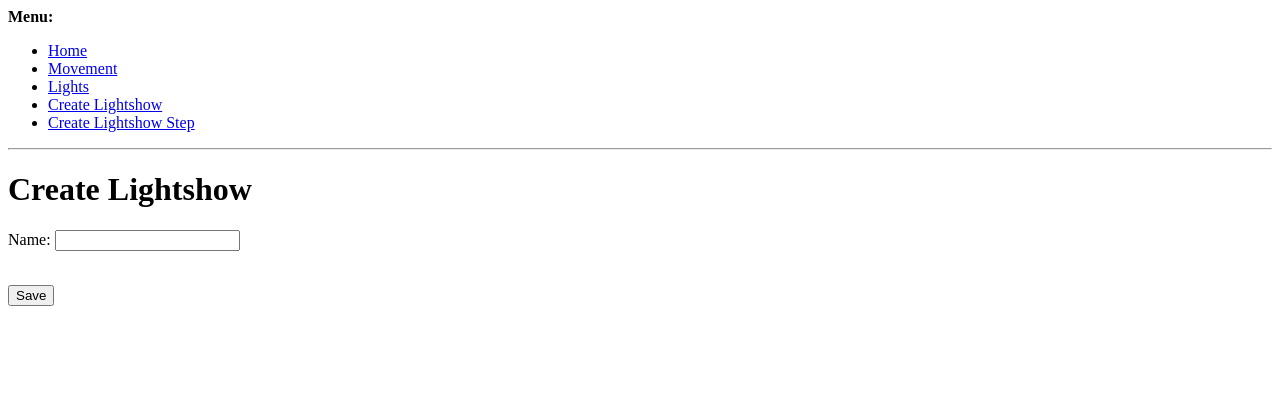
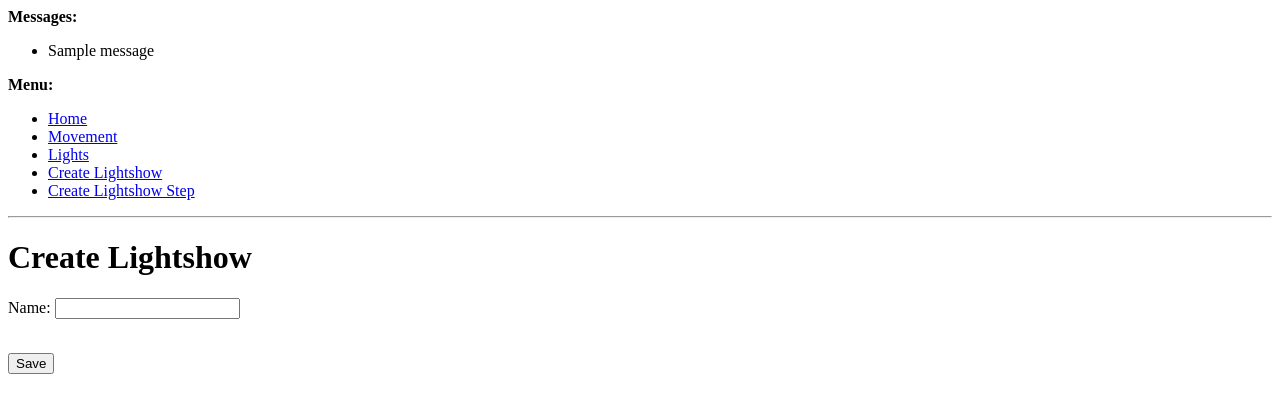
Before and after one commit to amites/print-a-bot, a Django app: page /create_lightshow in a window 1280 px wide. Shown: the top 413 px of the page. Run offline with Django 3.2, Linux system fonts and the light colour scheme; tables that the repository leaves empty hold one stand-in row (values such as "Sample post"); one stand-in notice (Sample message) is shown.

Commit message:
fixed messages

```diff
--- a/Print_A_Bot/controls/templates/base.html
+++ b/Print_A_Bot/controls/templates/base.html
@@ -10,6 +10,17 @@
 </head>
 
 <body>
+
+  {% if messages %}
+    <div>
+      <strong>Messages:</strong>
+      <ul>
+        {% for message in messages %}
+          <li>{{ message }}</li>
+        {% endfor %}
+      </ul>
+    </div>
+  {% endif %}
 
  <div>
     <strong>Menu:</strong>
```
